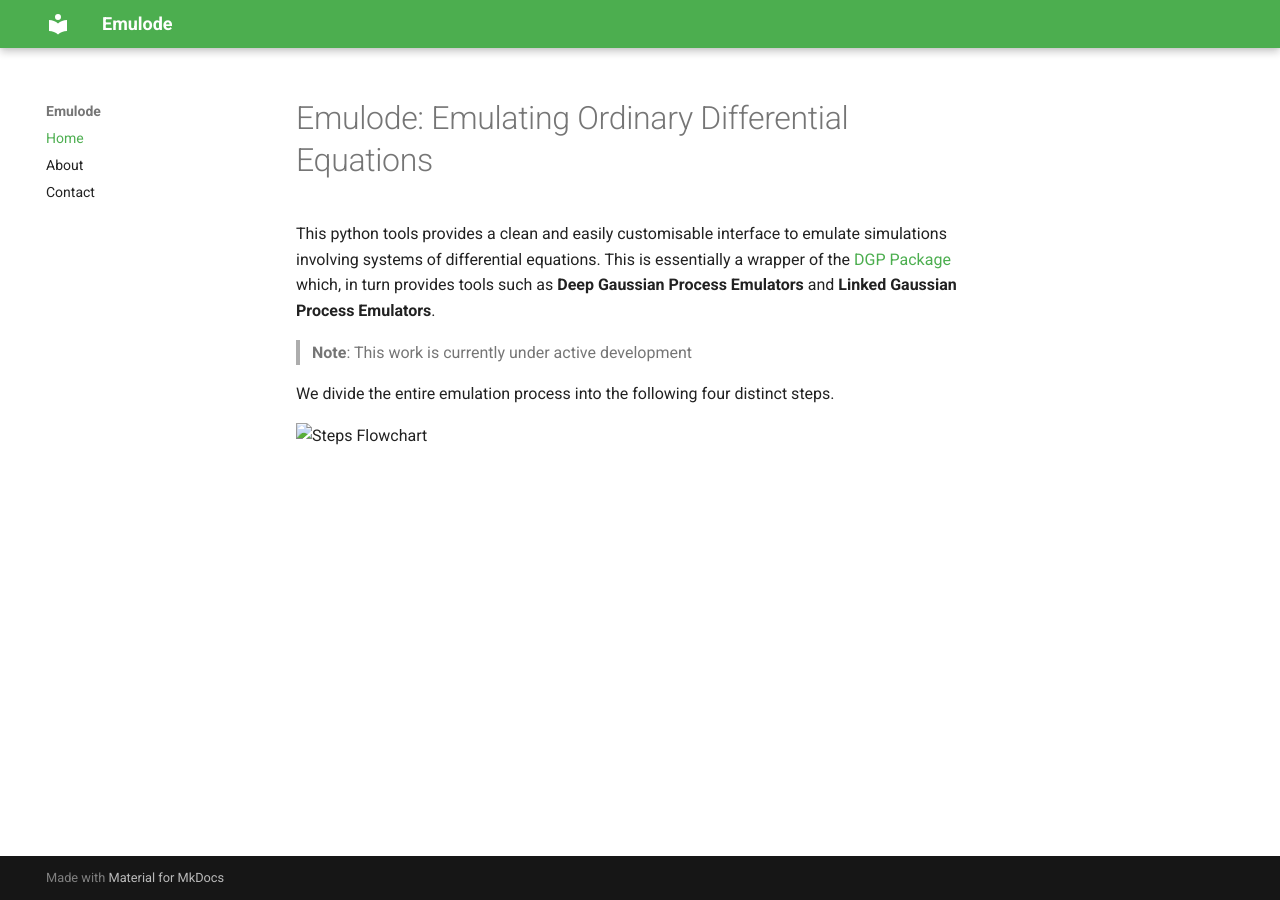
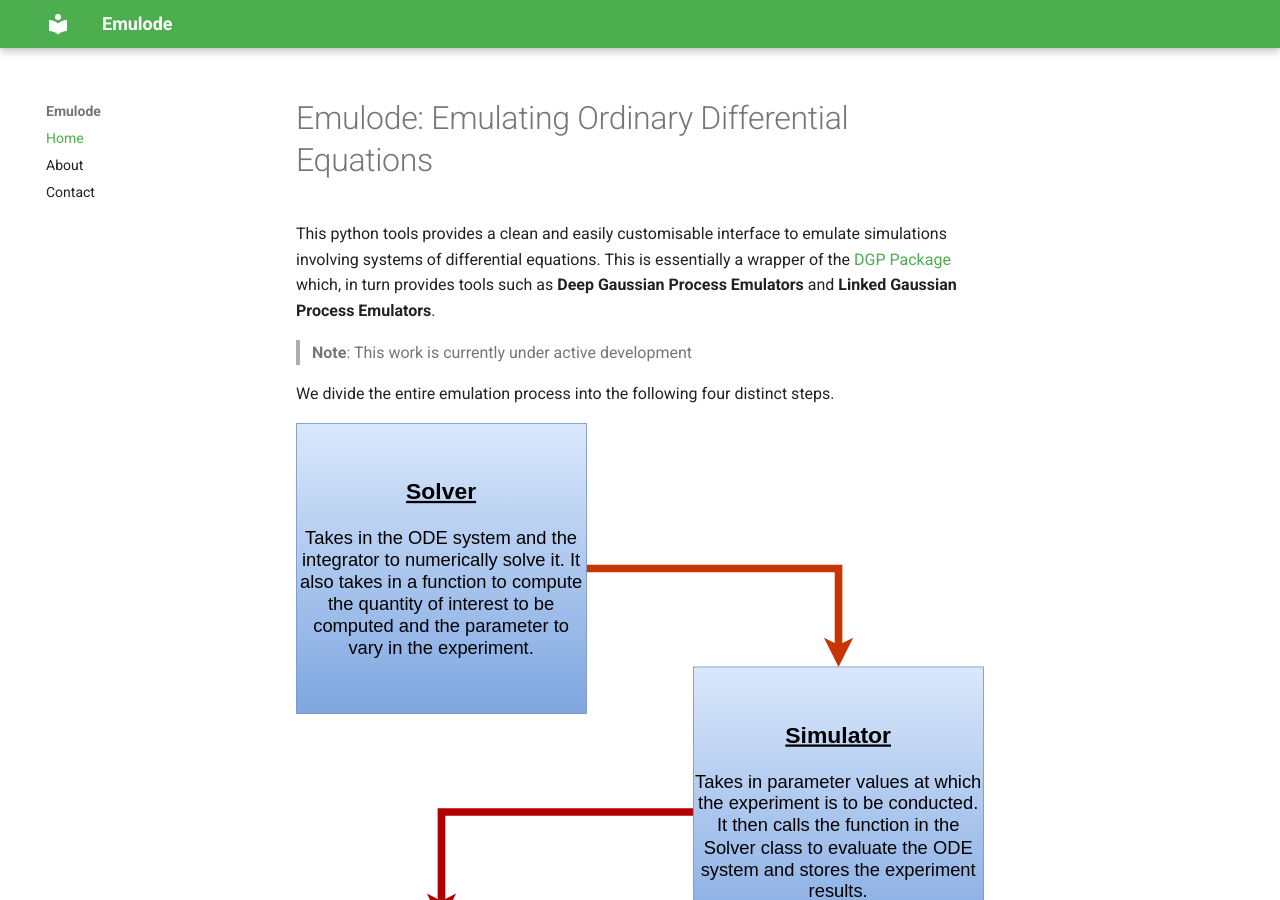
Before and after one commit to arindamsaha1507/emulode, an MkDocs documentation site: the page built from docs/index.md, in a window 1280 px wide and 900 px high. Built offline with MkDocs 1.6.1 and Material for MkDocs 9.7.7, drawn with Linux system fonts in a browser that asks for light colours.

Commit message:
Flowchart included correctly

```diff
--- a/docs/index.md
+++ b/docs/index.md
@@ -6,4 +6,4 @@ This python tools provides a clean and easily customisable interface to emulate
 
 We divide the entire emulation process into the following four distinct steps.
 
-![Steps Flowchart](../assets/emulode.drawio.svg)
+![Steps Flowchart](emulode.drawio.svg)
```
Also changed, not shown: docs/emulode.drawio.svg (added).
